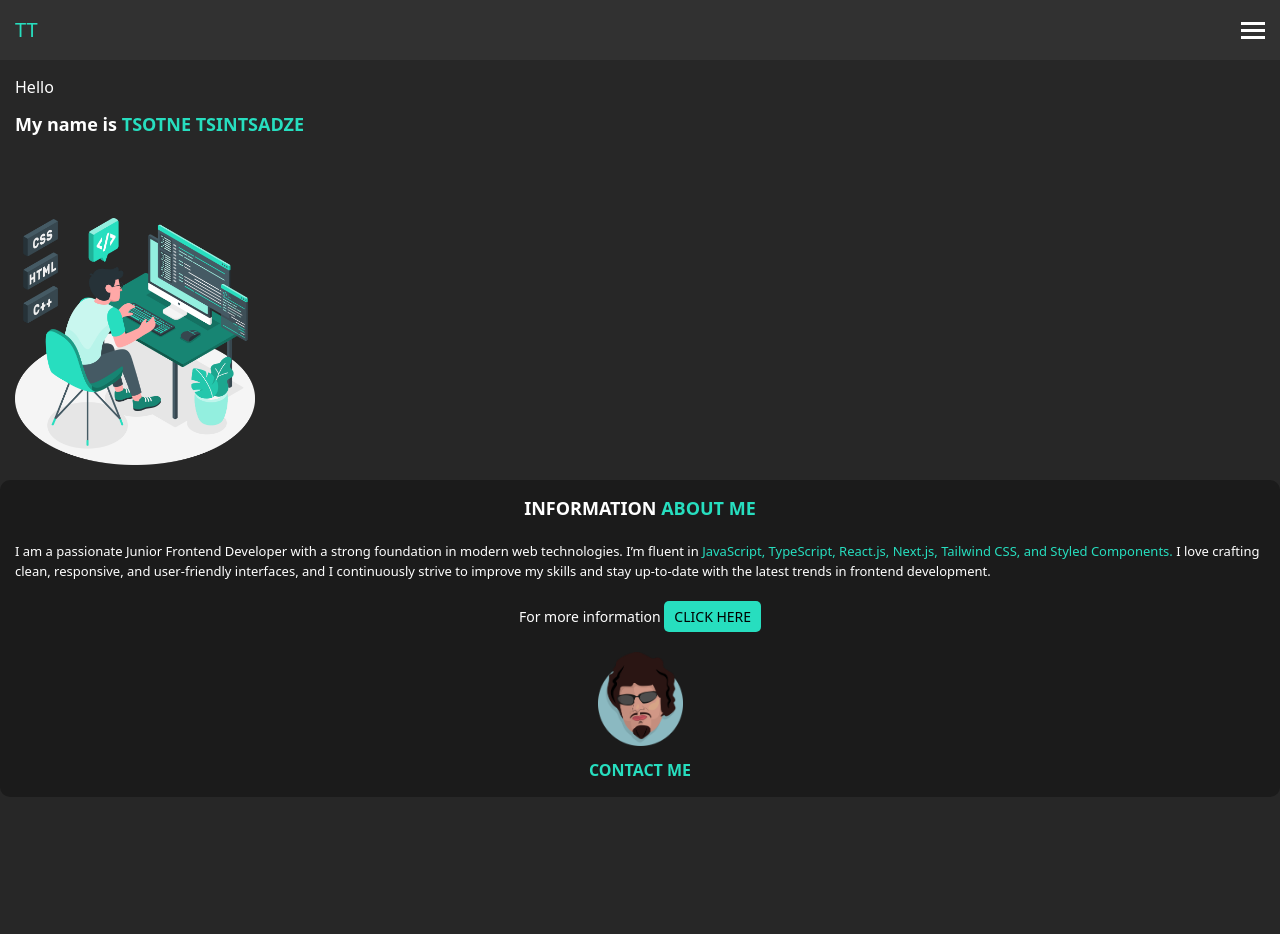
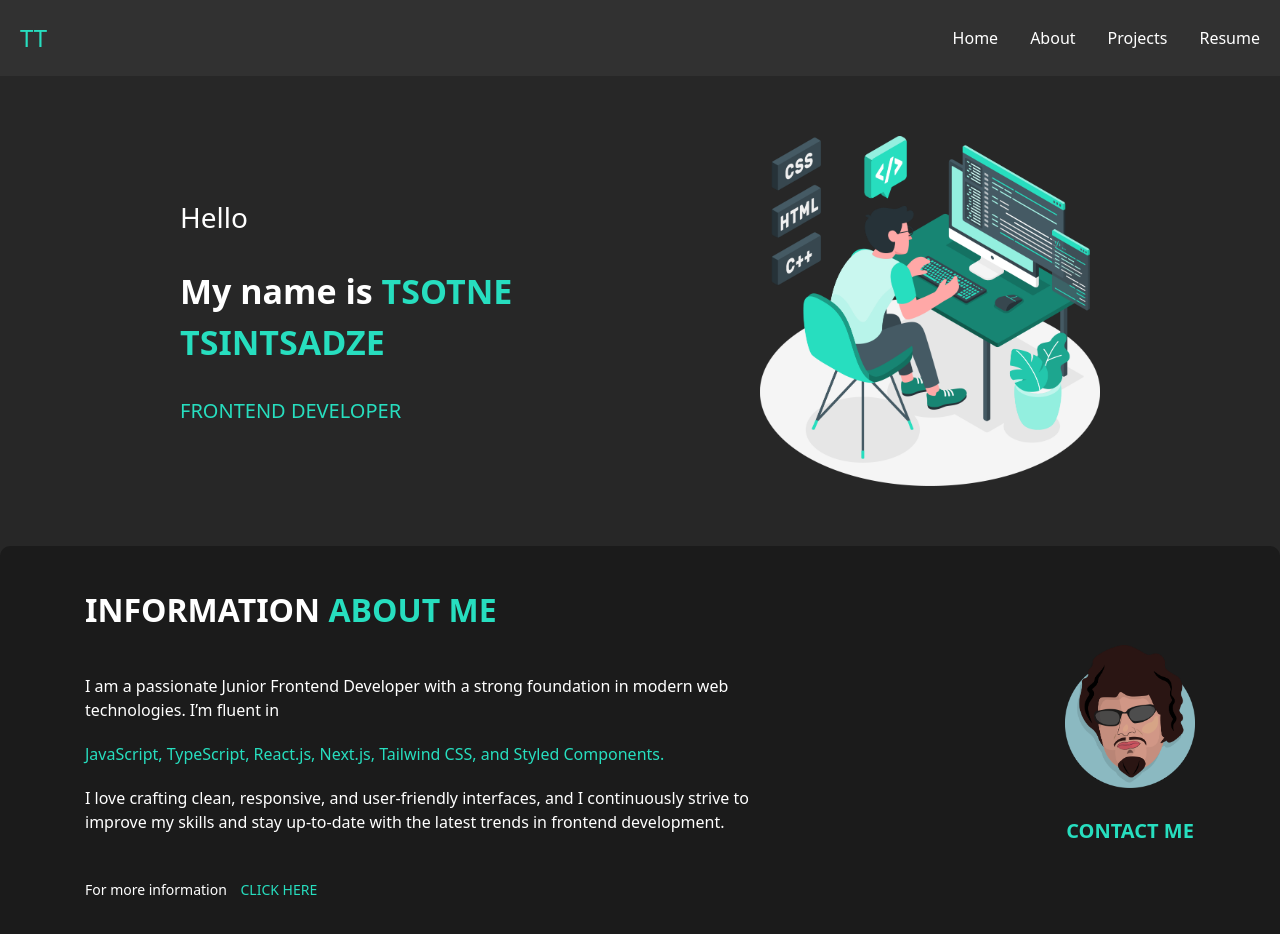
Before and after one commit to cotne998/My-Portfolio, a Next.js app: page /Home in a window 1280 px wide. Shown: the top 934 px of the page. Before the commit the page ends 800 px from the top, so only its background shows below. Built offline with nearby package versions, Linux system fonts and the light colour scheme.

Commit message:
responsive home page

```diff
--- a/components/Header.tsx
+++ b/components/Header.tsx
@@ -2,6 +2,7 @@
 import Link from "next/link";
 import { useState } from "react";
 import { AnimatePresence, motion } from "framer-motion";
+import { li } from "framer-motion/client";
 
 const navigation: string[] = ["Home", "About", "Projects", "Resume"];
 
@@ -10,38 +11,58 @@ export default function Header() {
 
   return (
     <>
-      <header
-        style={{ padding: "15px" }}
-        className="flex justify-between bg-[#313131] items-center">
-        <h2 className="text-[20px] text-[#27DEBF]">TT</h2>
+      <header className="p-[15px] flex justify-between bg-[#313131] items-center md:p-[20px]">
+        <h2 className="text-[20px] text-[#27DEBF] md:text-[24px]">TT</h2>
         <img
           src="/assets/icon-hamburger.png"
           alt="menu icon"
-          className="cursor-pointer"
+          className="cursor-pointer md:hidden"
           onClick={() => setDisplayMenu(!displayMenu)}
         />
+        <nav className="hidden md:block">
+          <ul className="flex gap-8 text-white">
+            {navigation.map((item, index) => {
+              return (
+                <li
+                  key={index}
+                  className="cursor-pointer hover:text-[#27DEBF] transition-[0.2s]">
+                  {item}
+                </li>
+              );
+            })}
+          </ul>
+        </nav>
       </header>
       <AnimatePresence>
         {displayMenu && (
           <>
+            {/* Overlay */}
+            <motion.div
+              className="fixed inset-0 z-40"
+              initial={{ opacity: 0 }}
+              animate={{ opacity: 0.2 }}
+              exit={{ opacity: 0 }}
+              transition={{ duration: 0.15 }}
+              style={{ background: "#000" }}
+              onClick={() => setDisplayMenu(false)}
+            />
+            {/* Menu */}
             <motion.nav
               style={{ padding: "15px" }}
               initial={{ opacity: 0, x: 100 }}
               animate={{ opacity: 1, x: 0 }}
               exit={{ opacity: 0, x: 100 }}
               transition={{ duration: 0.15 }}
-              className="fixed right-0 top-0 h-full bg-[#272727] w-[180px] shadow-xl">
+              className="fixed right-0 top-0 h-full bg-[#272727] w-[180px] shadow-xl z-50">
               <ul className="flex flex-col gap-5">
-                {navigation.map((item, index) => {
-                  return (
+                {navigation.map((item, index) => (
                   <li
                     className="text-white"
                     key={index}
                     onClick={() => setDisplayMenu(false)}>
                     <Link href={`/${item}`}>{item}</Link>
                   </li>
-                  );
-                })}
+                ))}
               </ul>
             </motion.nav>
           </>
--- a/components/Info.tsx
+++ b/components/Info.tsx
@@ -1,13 +1,13 @@
+import Link from "next/link";
+
 export default function Info() {
   return (
-    <section
-      style={{ padding: "15px" }}
-      className="bg-[#1B1B1B] flex flex-col gap-5 rounded-[10px]">
-      <div className="flex flex-col gap-5">
-        <h2 className="text-[18px] text-white font-bold text-center">
+    <section className="bg-[#1B1B1B] p-[15px] flex flex-col gap-5 rounded-[10px] md:gap-10 md:p-10 md:flex-row md:items-center md:justify-center xl:gap-70">
+      <div className="flex flex-col gap-5 md:items-start md:gap-5 md:max-w-[380px] xl:max-w-[700px] xl:gap-10">
+        <h2 className="text-[18px] text-white font-bold text-center xl:text-[32px]">
           INFORMATION <span className="text-[#27DEBF]">ABOUT ME</span>
         </h2>
-        <p className="text-[13px] text-white">
+        <p className="text-[13px] text-white flex flex-col gap-5 xl:text-[16px]">
           I am a passionate Junior Frontend Developer with a strong foundation
           in modern web technologies. I’m fluent in{" "}
           <span className="text-[#27DEBF]">
@@ -18,7 +18,6 @@ export default function Info() {
           continuously strive to improve my skills and stay up-to-date with the
           latest trends in frontend development.
         </p>
-      </div>
         <p className="text-white text-[14px] text-bold text-center">
           For more information{" "}
           <button
@@ -28,17 +27,18 @@ export default function Info() {
               paddingTop: "5px",
               paddingBottom: "5px",
             }}
-          className="bg-[#27DEBF] rounded-[5px] text-black cursor-pointer hover:bg-[#27dec04d] hover:text-white transition-[0.2s] hover:scale-[0.97]">
-          CLICK HERE
+            className=" rounded-[5px] text-[#27DEBF] cursor-pointer  hover:underline transition-[0.2s] hover:text-[#51bcaa]">
+            <Link href={"/About"}>CLICK HERE</Link>
           </button>
         </p>
-      <div className="flex flex-col items-center gap-3">
+      </div>
+      <div className="flex flex-col items-center gap-3 xl:gap-7">
         <img
           src="/assets/image-me.png"
           alt="contact image"
-          className="w-[85px]"
+          className="w-[85px] xl:w-[130px]"
         />
-        <h3 className="text-[16px] font-bold text-[#27DEBF] text-center">
+        <h3 className="text-[16px] font-semibold text-[#27DEBF] text-center xl:text-[20px]">
           CONTACT ME
         </h3>
       </div>
--- a/components/Introduction.tsx
+++ b/components/Introduction.tsx
@@ -1,14 +1,17 @@
 export default function Introduction() {
   return (
-    <div style={{ padding: "15px" }} className="flex flex-col gap-20">
-      <div className="flex flex-col w-full gap-3">
-        <h2 className="text-[16px] text-white">Hello</h2>
-        <p className="text-[18px] text-white font-bold">
+    <div className="flex flex-col gap-20 md:flex-row p-5 md:p-15 md:items-center xl:justify-center">
+      <div className="flex flex-col w-full gap-3 md:max-w-[300px] xl:max-w-[500px] xl:gap-7">
+        <h2 className="text-[16px] text-white xl:text-[28px]">Hello</h2>
+        <p className="text-[18px] text-white font-bold xl:text-[34px]">
           My name is <span className="text-[#27DEBF]">TSOTNE TSINTSADZE</span>
         </p>
+        <span className="text-[#27DEBF] xl:text-[20px]">
+          FRONTEND DEVELOPER
+        </span>
       </div>
       <img
-        className="w-[240px]"
+        className="w-[240px] md:w-[340px]"
         src="/assets/illustration.png"
         alt="illustration image"
       />
--- a/src/app/globals.css
+++ b/src/app/globals.css
@@ -6,8 +6,6 @@
 }
 
 * {
-  margin: 0;
-  padding: 0;
   box-sizing: border-box;
 }
 
```
Lines whose indentation alone changed are shown as unchanged.
